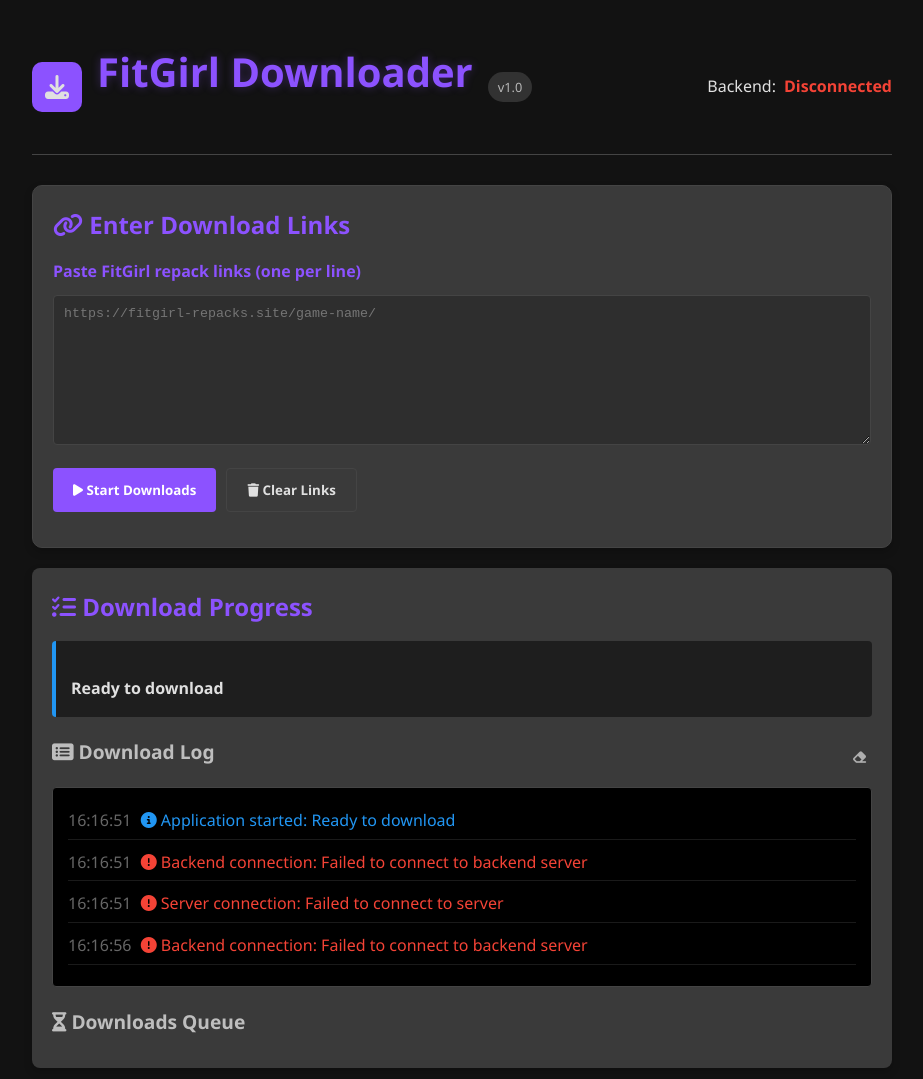
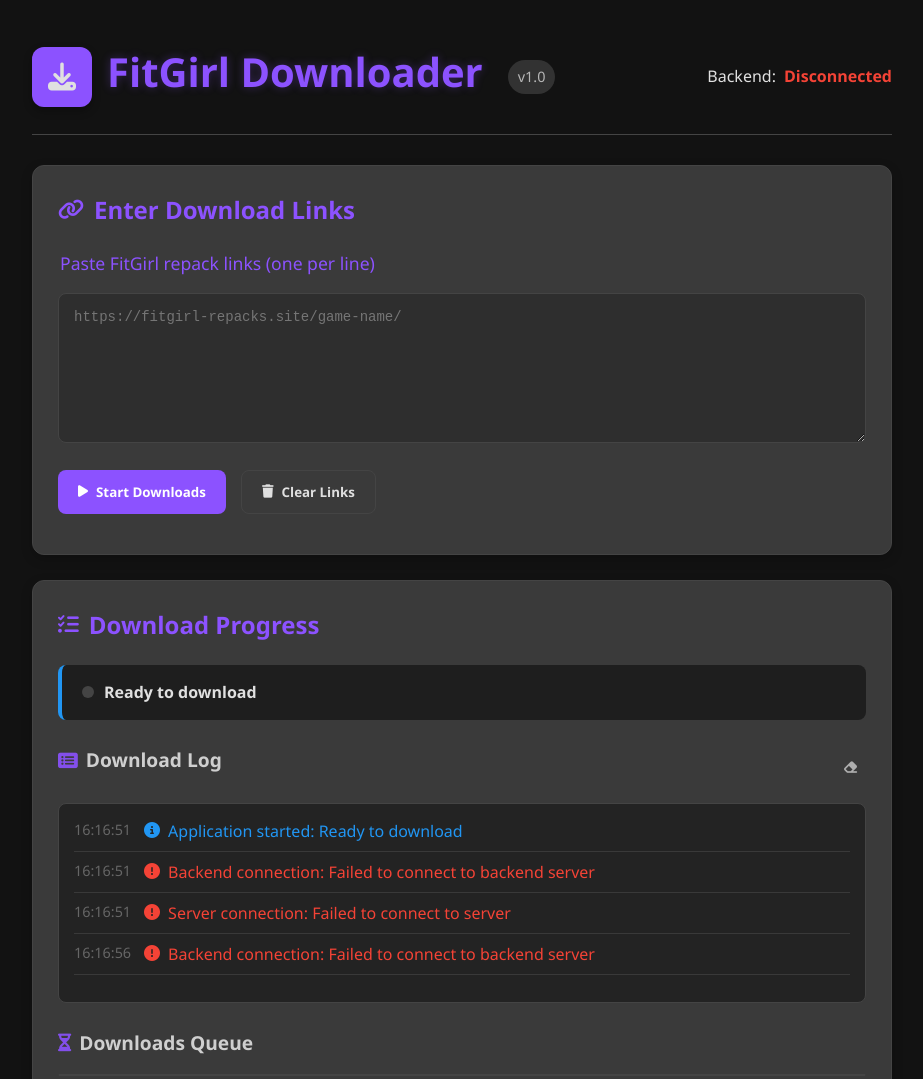
Before and after one commit to RishabhOnGit/FitGirl-Downloader, a plain HTML site: page frontend/public/index.html in a window 1280 px wide. Shown: the top 1079 px of the page, without its empty margins (178-1101 px from the left). Drawn offline with Linux system fonts and the light colour scheme; no server answers.

Commit message:
Update styles.css

```diff
--- a/frontend/public/styles.css
+++ b/frontend/public/styles.css
@@ -33,35 +33,99 @@
 
 h1 {
     color: var(--primary-color);
-    text-align: center;
-    margin-bottom: 30px;
+    margin-bottom: 10px;
     font-size: 2.5rem;
     text-shadow: 0 0 10px rgba(140, 82, 255, 0.3);
 }
 
 h2 {
+    display: flex;
+    align-items: center;
+    gap: 10px;
     color: var(--primary-color);
-    margin-bottom: 15px;
+    margin-bottom: 20px;
     font-size: 1.5rem;
 }
 
+h2 i, h2 svg {
+    font-size: 1.3rem;
+}
+
 h3 {
+    display: flex;
+    align-items: center;
+    gap: 8px;
     color: var(--text-color);
-    margin-bottom: 10px;
+    margin-bottom: 15px;
     font-size: 1.2rem;
-    opacity: 0.8;
+    opacity: 0.9;
+}
+
+h3 i {
+    font-size: 1.1rem;
+    color: var(--primary-color);
 }
 
 p {
     margin-bottom: 15px;
 }
 
+.app-header {
+    display: flex;
+    align-items: center;
+    justify-content: space-between;
+    margin-bottom: 30px;
+    padding-bottom: 20px;
+    border-bottom: 1px solid var(--border-color);
+}
+
+.app-title {
+    display: flex;
+    align-items: center;
+    gap: 15px;
+}
+
+.app-logo {
+    width: 60px;
+    height: 60px;
+    background-color: var(--primary-color);
+    border-radius: 12px;
+    display: flex;
+    align-items: center;
+    justify-content: center;
+    font-size: 28px;
+    box-shadow: 0 4px 8px rgba(0, 0, 0, 0.3);
+}
+
+.app-version {
+    background-color: var(--secondary-color);
+    padding: 5px 10px;
+    border-radius: 20px;
+    font-size: 0.9rem;
+    color: var(--text-color);
+    opacity: 0.8;
+    margin-left: 10px;
+}
+
 .input-section, .progress-section {
     background-color: var(--secondary-color);
-    padding: 20px;
-    border-radius: 8px;
-    margin-bottom: 20px;
-    box-shadow: 0 4px 8px rgba(0, 0, 0, 0.2);
+    padding: 25px;
+    border-radius: 12px;
+    margin-bottom: 25px;
+    box-shadow: 0 4px 12px rgba(0, 0, 0, 0.2);
+    border: 1px solid var(--border-color);
+}
+
+.input-section h2, .progress-section h2 {
+    margin-top: 0;
+}
+
+.input-label {
+    display: block;
+    margin-bottom: 15px;
+    color: var(--primary-color);
+    font-size: 1.1rem;
+    padding-left: 2px;
 }
 
 textarea {
@@ -70,25 +134,29 @@
     background-color: rgba(0, 0, 0, 0.2);
     border: 1px solid var(--border-color);
     color: var(--text-color);
-    padding: 10px;
-    border-radius: 4px;
+    padding: 15px;
+    border-radius: 8px;
     resize: vertical;
-    margin-bottom: 15px;
+    margin-bottom: 20px;
     font-family: monospace;
+    font-size: 14px;
 }
 
 .button-group {
     display: flex;
-    gap: 10px;
+    gap: 15px;
     margin-bottom: 15px;
 }
 
 button {
     padding: 12px 20px;
-    border-radius: 4px;
+    border-radius: 8px;
     cursor: pointer;
     font-weight: bold;
     transition: all 0.3s ease;
+    display: flex;
+    align-items: center;
+    gap: 8px;
 }
 
 .primary-btn {
@@ -114,10 +182,37 @@
 
 .status-box {
     background-color: var(--card-bg);
-    padding: 15px;
-    border-radius: 4px;
-    margin-bottom: 20px;
+    padding: 15px 20px;
+    border-radius: 8px;
+    margin-bottom: 25px;
     border-left: 4px solid var(--info-color);
+    display: flex;
+    justify-content: space-between;
+    align-items: center;
+}
+
+.status-info {
+    display: flex;
+    align-items: center;
+    gap: 10px;
+}
+
+.progress-indicator {
+    width: 12px;
+    height: 12px;
+    border-radius: 50%;
+    background-color: var(--border-color);
+}
+
+.progress-indicator.active {
+    background-color: var(--primary-color);
+    animation: pulse 1.5s infinite;
+}
+
+@keyframes pulse {
+    0% { opacity: 0.6; }
+    50% { opacity: 1; }
+    100% { opacity: 0.6; }
 }
 
 .status-message {
@@ -125,36 +220,85 @@
     margin-bottom: 0;
 }
 
+.progress-stats {
+    font-weight: bold;
+    color: var(--primary-color);
+}
+
+.log-header {
+    display: flex;
+    justify-content: space-between;
+    align-items: center;
+    margin-bottom: 12px;
+}
+
+.log-title {
+    display: flex;
+    align-items: center;
+    gap: 8px;
+}
+
+.log-actions button {
+    background: transparent;
+    border: none;
+    color: var(--text-color);
+    opacity: 0.7;
+    cursor: pointer;
+    padding: 8px;
+}
+
+.log-actions button:hover {
+    opacity: 1;
+    color: var(--primary-color);
+}
+
 .log-output {
-    background-color: #000;
+    background-color: rgba(0, 0, 0, 0.4);
     padding: 15px;
-    border-radius: 4px;
+    border-radius: 8px;
     height: 200px;
     overflow-y: auto;
     font-family: monospace;
-    margin-bottom: 20px;
+    margin-bottom: 25px;
     border: 1px solid var(--border-color);
+    line-height: 1.5;
+}
+
+.download-list {
+    margin-top: 20px;
 }
 
 .download-list ul {
     list-style-type: none;
+    background-color: var(--card-bg);
+    border-radius: 8px;
+    border: 1px solid var(--border-color);
+    overflow: hidden;
 }
 
 .download-list li {
-    background-color: var(--card-bg);
-    padding: 10px 15px;
-    margin-bottom: 10px;
-    border-radius: 4px;
+    padding: 12px 15px;
+    border-bottom: 1px solid var(--border-color);
     display: flex;
-    justify-content: space-between;
     align-items: center;
-    box-shadow: 0 2px 4px rgba(0, 0, 0, 0.2);
+    gap: 10px;
+}
+
+.download-list li:last-child {
+    border-bottom: none;
 }
 
 .log-entry {
-    margin-bottom: 5px;
-    padding: 5px 0;
+    margin-bottom: 8px;
+    padding-bottom: 8px;
     border-bottom: 1px solid rgba(255, 255, 255, 0.1);
+    display: flex;
+    align-items: flex-start;
+    gap: 8px;
+}
+
+.log-entry i {
+    margin-top: 3px;
 }
 
 .log-entry.info {
@@ -173,37 +317,60 @@
     color: var(--warning-color);
 }
 
-.progress-bar {
-    width: 100%;
-    height: 10px;
-    background-color: var(--secondary-color);
-    border-radius: 5px;
-    margin-top: 10px;
-    overflow: hidden;
-}
-
-.progress-bar-fill {
-    height: 100%;
-    background-color: var(--primary-color);
-    transition: width 0.3s ease;
-}
-
 .timestamp {
     color: #666;
     margin-right: 5px;
+    font-size: 0.9em;
+}
+
+.download-entry {
+    margin: 12px 0;
+    padding: 10px;
+    display: flex;
+    align-items: center;
+    justify-content: space-between;
+    background-color: rgba(0, 0, 0, 0.2);
+    border-radius: 6px;
+    border: 1px solid var(--border-color);
+}
+
+.download-button {
+    display: inline-flex;
+    align-items: center;
+    gap: 5px;
+    background: var(--primary-color);
+    color: white;
+    padding: 6px 12px;
+    border-radius: 4px;
+    text-decoration: none;
+    margin-left: 10px;
+    font-size: 0.9rem;
+    transition: all 0.2s ease;
+}
+
+.download-button:hover {
+    background: #7442e6;
+    transform: translateY(-1px);
+    box-shadow: 0 3px 6px rgba(0, 0, 0, 0.3);
+}
+
+.current-download {
+    font-weight: bold;
+    color: var(--primary-color);
 }
 
 footer {
-    margin-top: 30px;
+    margin-top: 40px;
     text-align: center;
     font-size: 0.9rem;
     color: #666;
+    padding-top: 20px;
+    border-top: 1px solid var(--border-color);
 }
 
 .backend-status {
     display: flex;
     align-items: center;
-    justify-content: center;
     gap: 8px;
 }
 
@@ -223,65 +390,7 @@
     color: var(--warning-color);
 }
 
-.download-button {
-    display: inline-block;
-    background: var(--primary-color);
-    color: white;
-    padding: 5px 10px;
-    border-radius: 4px;
-    text-decoration: none;
-    margin-top: 5px;
-    margin-bottom: 10px;
-}
-
-.download-button:hover {
-    background: #7442e6;
-}
-
-.current-download {
-    font-weight: bold;
-    color: var(--primary-color);
-}
-
-.download-entry {
-    margin: 10px 0;
-    padding: 5px 0;
-}
-
-.popup-warning {
-    position: fixed;
-    top: 20px;
-    left: 50%;
-    transform: translateX(-50%);
-    background-color: var(--card-bg);
-    border: 1px solid var(--warning-color);
-    border-radius: 8px;
-    padding: 15px;
-    box-shadow: 0 4px 12px rgba(0, 0, 0, 0.4);
-    z-index: 1000;
-    max-width: 400px;
-    text-align: center;
-}
-
-.warning-content p {
-    margin-bottom: 10px;
-}
-
-.dismiss-btn {
-    background: var(--primary-color);
-    color: white;
-    border: none;
-    padding: 8px 15px;
-    border-radius: 4px;
-    cursor: pointer;
-    margin-top: 10px;
-}
-
-.dismiss-btn:hover {
-    background: #7442e6;
-}
-/* Add these styles to your styles.css file */
-
+/* Browser settings popup */
 .browser-settings-popup {
     position: fixed;
     top: 0;
@@ -303,7 +412,7 @@
 
 .popup-content {
     background-color: var(--card-bg);
-    border-radius: 10px;
+    border-radius: 12px;
     padding: 30px;
     max-width: 600px;
     width: 90%;
@@ -374,110 +483,25 @@
     margin-top: 20px;
 }
 
-.popup-buttons button {
-    padding: 10px 20px;
-    border-radius: 5px;
-    cursor: pointer;
-    font-weight: bold;
-    transition: all 0.2s ease;
-}
-
-/* Additional styles for the app UI */
+/* Responsive adjustments */
+@media (max-width: 768px) {
     .app-header {
-    display: flex;
-    align-items: center;
-    justify-content: space-between;
-    margin-bottom: 30px;
-    padding-bottom: 20px;
-    border-bottom: 1px solid var(--border-color);
-}
-
-.app-title {
-    display: flex;
-    align-items: center;
+        flex-direction: column;
+        align-items: flex-start;
         gap: 15px;
     }
 
-.app-logo {
-    width: 50px;
-    height: 50px;
-    background-color: var(--primary-color);
-    border-radius: 10px;
-    display: flex;
-    align-items: center;
-    justify-content: center;
-    font-size: 24px;
+    .button-group {
+        flex-direction: column;
     }
 
-.app-version {
-    background-color: var(--secondary-color);
-    padding: 5px 10px;
-    border-radius: 20px;
-    font-size: 0.8rem;
-    color: var(--text-color);
-    opacity: 0.8;
-}
-
-/* Improved input section */
-.input-section {
-    border: 1px solid var(--border-color);
-    border-radius: 10px;
-}
-
-.input-label {
-    display: block;
-    margin-bottom: 10px;
-    font-weight: bold;
-    color: var(--primary-color);
-}
-
-/* Better progress and log styling */
     .status-box {
-    display: flex;
-    align-items: center;
-    justify-content: space-between;
-}
-
-.progress-indicator {
-    width: 20px;
-    height: 20px;
-    border-radius: 50%;
-    margin-right: 10px;
-}
-
-.progress-indicator.active {
-    background-color: var(--primary-color);
-    animation: pulse 1.5s infinite;
-}
-
-@keyframes pulse {
-    0% { opacity: 0.6; }
-    50% { opacity: 1; }
-    100% { opacity: 0.6; }
-}
-
-.log-header {
-    display: flex;
-    justify-content: space-between;
-    align-items: center;
-    margin-bottom: 10px;
-}
-
-.log-title {
-    display: flex;
-    align-items: center;
+        flex-direction: column;
+        align-items: flex-start;
         gap: 10px;
     }
 
-.log-actions button {
-    background: transparent;
-    border: none;
-    color: var(--text-color);
-    opacity: 0.7;
-    cursor: pointer;
-    padding: 5px;
+    .browser-instructions {
+        flex-direction: column;
     }
-
-.log-actions button:hover {
-    opacity: 1;
 }
```
Lines whose indentation alone changed are shown as unchanged.
